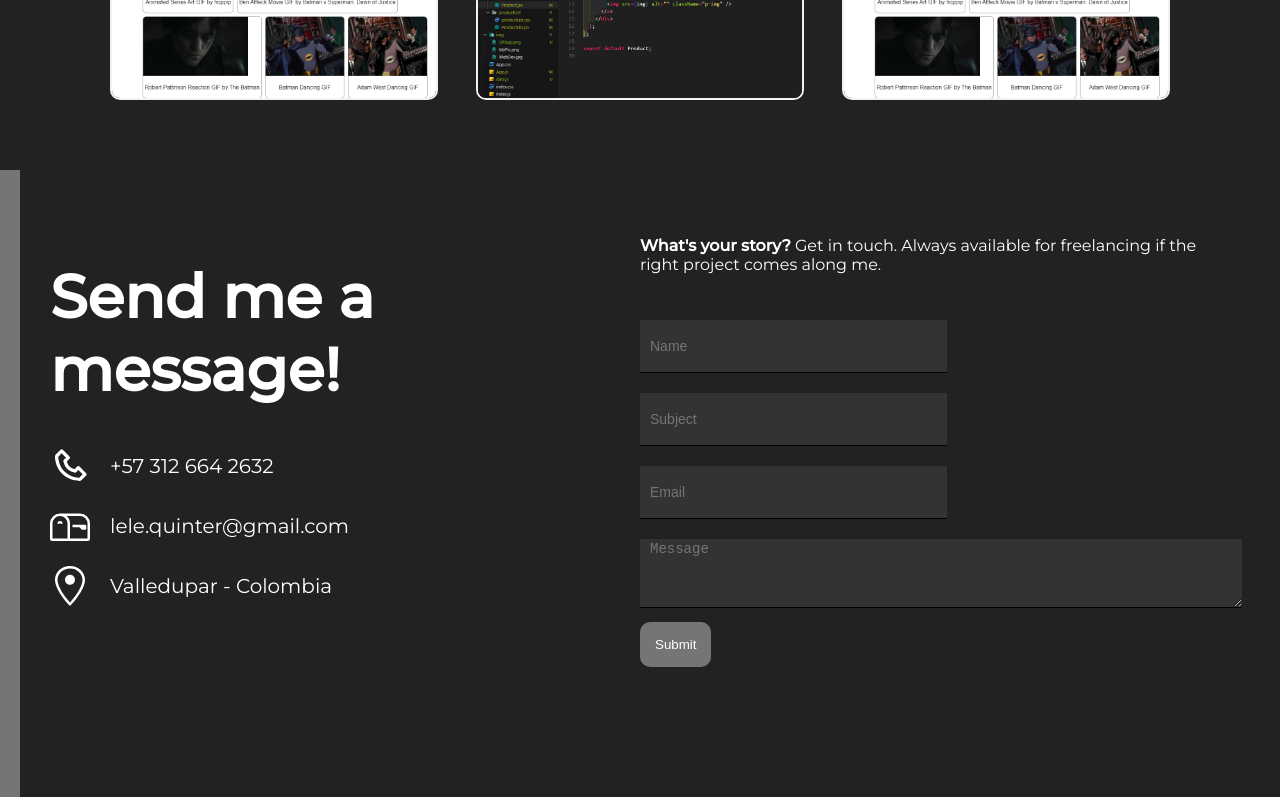
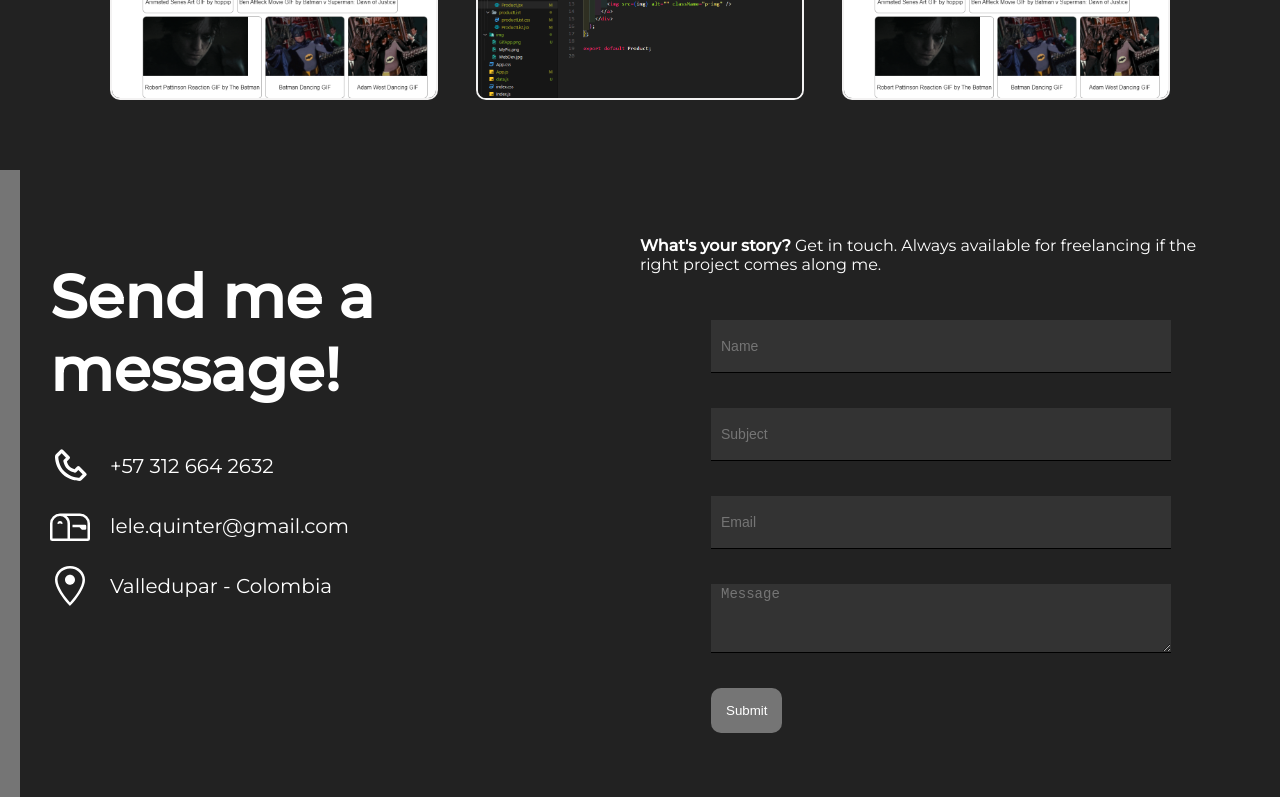
Before and after one commit to lelequinter/MyPortfolio, a React (Create React App) app: page / in a window 1280 px wide. Shown: the part 2000-2797 px from the top of the page. Built offline with nearby package versions, Linux system fonts and the light colour scheme.

Commit message:
Aplicando el formulario con Formik

```diff
--- a/package.json
+++ b/package.json
@@ -7,6 +7,7 @@
     "@testing-library/jest-dom": "^5.16.4",
     "@testing-library/react": "^13.2.0",
     "@testing-library/user-event": "^13.5.0",
+    "formik": "^2.2.9",
     "react": "^18.1.0",
     "react-dom": "^18.1.0",
     "react-icons": "^4.3.1",
--- a/src/components/contact/Contact.jsx
+++ b/src/components/contact/Contact.jsx
@@ -1,38 +1,19 @@
-import React, { useContext, useRef, useState } from "react";
+import React, { useContext, useState } from "react";
 import { BiPhone } from "react-icons/bi";
 import { BsMailbox } from "react-icons/bs";
 import { GoLocation } from "react-icons/go";
+import { Formik, Form, Field } from "formik";
 import emailjs from "@emailjs/browser";
 import "./contact.css";
+import { TiWarningOutline } from "react-icons/ti";
 import { ThemeContext } from "../../context/context";
+import { DivForm, StyledError, ButtonSection } from "./styles";
 
 const Contact = () => {
-  const formRef = useRef(null);
   const [done, setDone] = useState(false);
 
   const theme = useContext(ThemeContext);
   const darkMode = theme.state.darkMode;
-
-  const handleSubmit = (e) => {
-    e.preventDefault();
-
-    emailjs
-      .sendForm(
-        "service_u5mfv25",
-        "template_qwpge0k",
-        formRef.current,
-        "LtDlVUTPWVKlh12dl"
-      )
-      .then(
-        (result) => {
-          console.log(result.text);
-          setDone(true);
-        },
-        (error) => {
-          console.log(error.text);
-        }
-      );
-  };
 
   setTimeout(() => {
     setDone(false);
@@ -64,8 +45,58 @@ const Contact = () => {
             <b>What's your story?</b> Get in touch. Always available for
             freelancing if the right project comes along me.
           </p>
-          <form ref={formRef} onSubmit={handleSubmit}>
-            <input
+          <Formik
+            initialValues={{
+              user_name: "",
+              user_subject: "",
+              user_email: "",
+              message: "",
+            }}
+            validate={(valores) => {
+              let errores = {};
+              if (!valores.user_name) {
+                errores.user_name = "Type your name";
+              }
+              if (!valores.user_subject) {
+                errores.user_subject = "Type a subject";
+              }
+              if (!valores.user_email) {
+                errores.user_email = "Type a email";
+              } else if (
+                !/^[a-zA-Z0-9_.+-]+@[a-zA-Z0-9-]+\.[a-zA-Z0-9-.]+$/.test(
+                  valores.user_email
+                )
+              ) {
+                errores.user_email =
+                  "Email can only contain letters, numbers, periods and hyphens";
+              }
+              if (!valores.message) {
+                errores.message = "Type a message";
+              }
+              return errores;
+            }}
+            onSubmit={(values, { resetForm }) => {
+              emailjs
+                .send(
+                  "service_u5mfv25",
+                  "template_qwpge0k",
+                  values,
+                  "LtDlVUTPWVKlh12dl"
+                )
+                .then((result) => {
+                  console.log(result.text);
+                  setDone(true);
+                  resetForm();
+                })
+                .catch((error) => {
+                  console.log(error.text);
+                });
+            }}
+          >
+            {({ handleSubmit, touched, errors }) => (
+              <Form onSubmit={handleSubmit}>
+                <DivForm>
+                  <Field
                     style={{
                       backgroundColor: darkMode && "#333",
                       color: darkMode && "#fff",
@@ -74,7 +105,15 @@ const Contact = () => {
                     placeholder="Name"
                     name="user_name"
                   />
-            <input
+                  <StyledError darkMode={darkMode? true: false}>
+                    {touched.user_name && errors.user_name && (
+                      <>
+                        <TiWarningOutline size={20} />
+                        {errors.user_name}
+                      </>
+                    )}
+                  </StyledError>
+                  <Field
                     style={{
                       backgroundColor: darkMode && "#333",
                       color: darkMode && "#fff",
@@ -83,7 +122,16 @@ const Contact = () => {
                     placeholder="Subject"
                     name="user_subject"
                   />
-            <input
+                  <StyledError darkMode={darkMode? true: false}>
+                    {" "}
+                    {touched.user_subject && errors.user_subject && (
+                      <>
+                        <TiWarningOutline size={20} />
+                        {errors.user_subject}
+                      </>
+                    )}
+                  </StyledError>
+                  <Field
                     style={{
                       backgroundColor: darkMode && "#333",
                       color: darkMode && "#fff",
@@ -92,7 +140,14 @@ const Contact = () => {
                     placeholder="Email"
                     name="user_email"
                   />
-            <textarea
+                  <StyledError darkMode={darkMode? true: false}>
+                    {touched.user_email && errors.user_email && (
+                      <>
+                        <TiWarningOutline size={20} /> {errors.user_email}
+                      </>
+                    )}
+                  </StyledError>
+                  <Field
                     style={{
                       backgroundColor: darkMode && "#333",
                       color: darkMode && "#fff",
@@ -101,17 +156,32 @@ const Contact = () => {
                     cols="50"
                     placeholder="Message"
                     name="message"
+                    as="textarea"
                   />
-            <button>Submit</button>
+                  <StyledError darkMode={darkMode? true: false}>
+                    {" "}
+                    {touched.message && errors.message && (
+                      <>
+                        <TiWarningOutline size={20} />
+                        {errors.message}
+                      </>
+                    )}
+                  </StyledError>
+                  <ButtonSection>
+                    <button type="submit">Submit</button>
                     <span
                       style={{
-                backgroundColor: darkMode && "#333",
+                        backgroundColor: darkMode && "#222",
                         color: darkMode && "#fff",
                       }}
                     >
                       {done && "Message sent!"}
                     </span>
-          </form>
+                  </ButtonSection>
+                </DivForm>
+              </Form>
+            )}
+          </Formik>
         </div>
       </div>
     </div>
--- a/src/components/contact/contact.css
+++ b/src/components/contact/contact.css
@@ -82,6 +82,7 @@ button {
     font-weight: 500;
     border-radius: 10px;
     cursor: pointer;
+    margin-top: 10px;
 }
 
 form > span {
--- /dev/null
+++ b/src/components/contact/styles.jsx
@@ -0,0 +1,28 @@
+import styled from "styled-components";
+
+export const StyledError = styled.label`
+  display: flex;
+  align-items: center;
+  height: 15px;
+  font-size: 13px;
+  /* margin: 5px 0 9px 0; */
+  color: ${props => props.darkMode? "white":"#000"};
+  font-style: italic;
+
+  svg{
+      margin-right: 5px;
+  }
+`;
+
+export const ButtonSection = styled.div`
+    display: flex;
+    justify-content: start;
+`;
+
+export const DivForm = styled.div`
+    display: flex;
+    flex-direction: column;
+    input{
+        width: 100%;
+    }
+`;
```
Also changed, not shown: 1 other file (tests, documents, lock files or other folders). Lines whose indentation alone changed are shown as unchanged.
